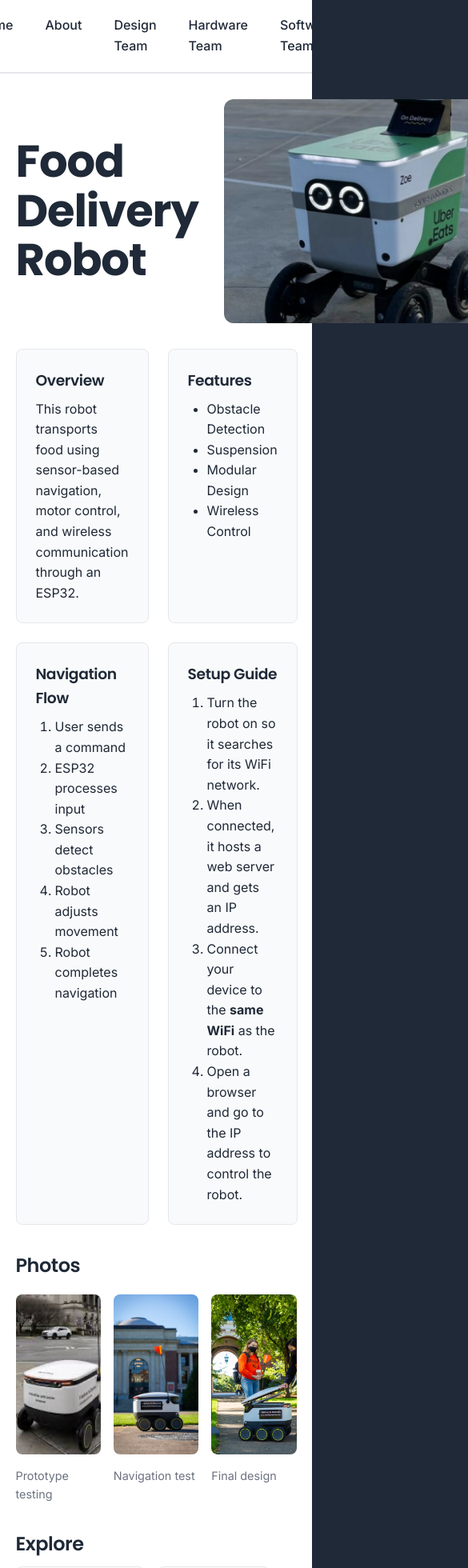
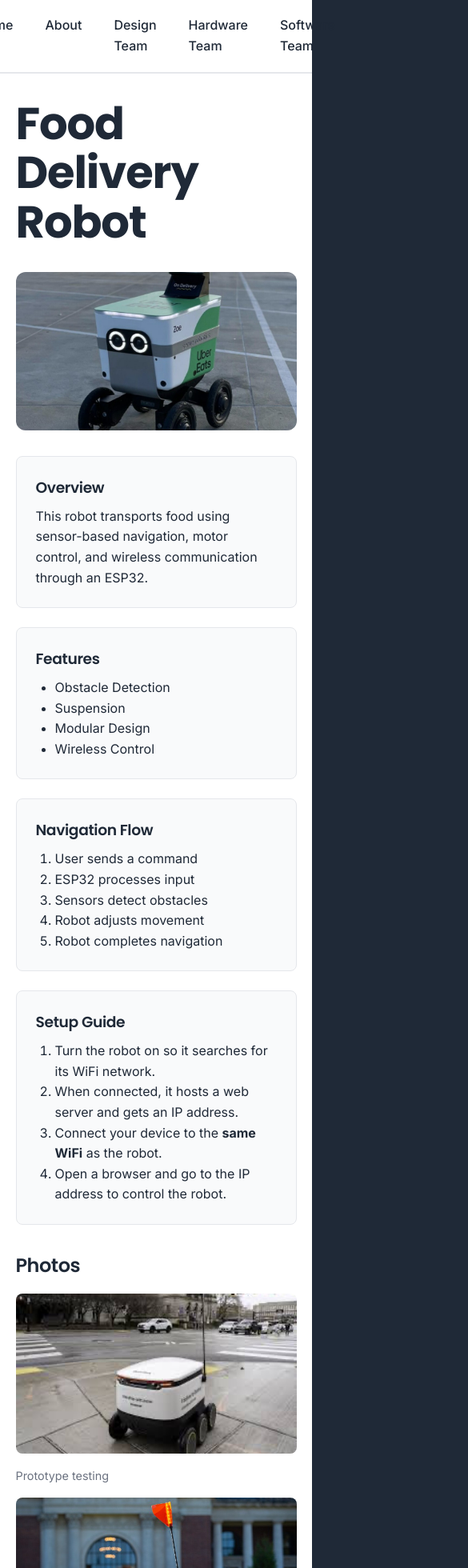
Before and after one commit to clocngyn/delivery-robot, a React (Vite) app in the folder web-app/: page /#/ in a window 390 px wide. Shown: the top 1960 px of the page at 80% size, 585 px wide, since content can reach past the window. Built offline with nearby package versions, Linux system fonts and the light colour scheme.

Commit message:
Updated page

```diff
--- a/web-app/src/App.css
+++ b/web-app/src/App.css
@@ -227,3 +227,54 @@ nav ul li a:hover {
   margin-top: 1rem;
   border: none;
 }
+
+/* Mobile - screens smaller than 768px */
+@media (max-width: 768px) {
+
+  /* Stack intro title and image vertically */
+  .IntroTitle {
+    flex-direction: column;
+  }
+
+  /* Make robot image full width */
+  .HomeRobotImg {
+    width: 100%;
+    height: auto;
+  }
+
+  /* Stack info boxes to one column */
+  .InfoBoxes {
+    grid-template-columns: 1fr;
+  }
+
+  /* Stack feature cards to two columns */
+  .ProjectFeaturesGrid {
+    grid-template-columns: repeat(2, 1fr);
+  }
+
+  /* Stack gallery to one column */
+  .HomeGrid {
+    grid-template-columns: 1fr;
+  }
+
+  /* Stack member cards to two columns */
+  .MemberGrid {
+    grid-template-columns: repeat(2, 1fr);
+  }
+
+  /* Stack design models to one column */
+  .DesignModelGrid {
+    grid-template-columns: 1fr;
+  }
+
+  /* Shrink the 3D model viewer height */
+  .DesignFrame {
+    height: 250px;
+  }
+
+  /* Make explore buttons wrap */
+  .IntroExploreGrid {
+    flex-wrap: wrap;
+  }
+
+}
```
